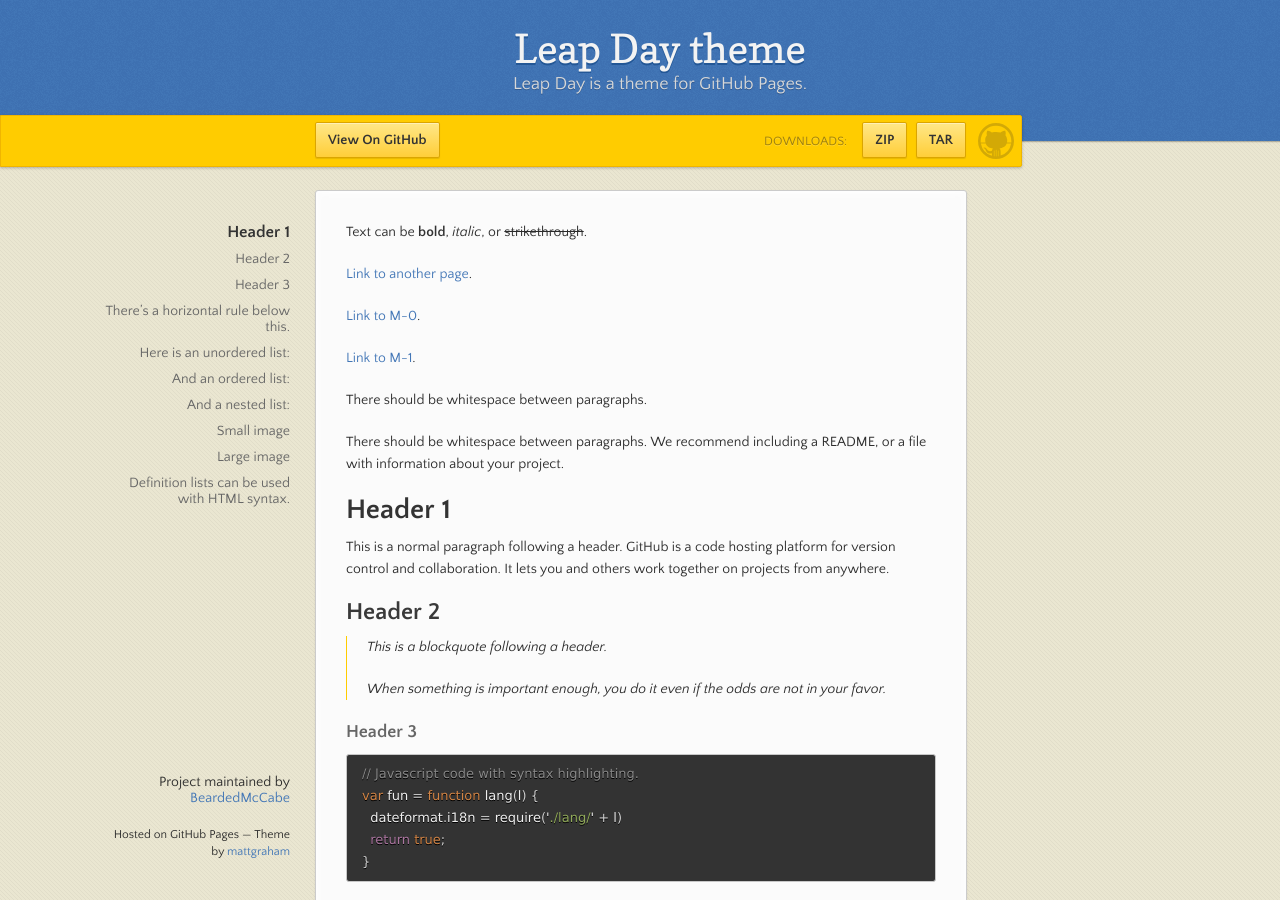
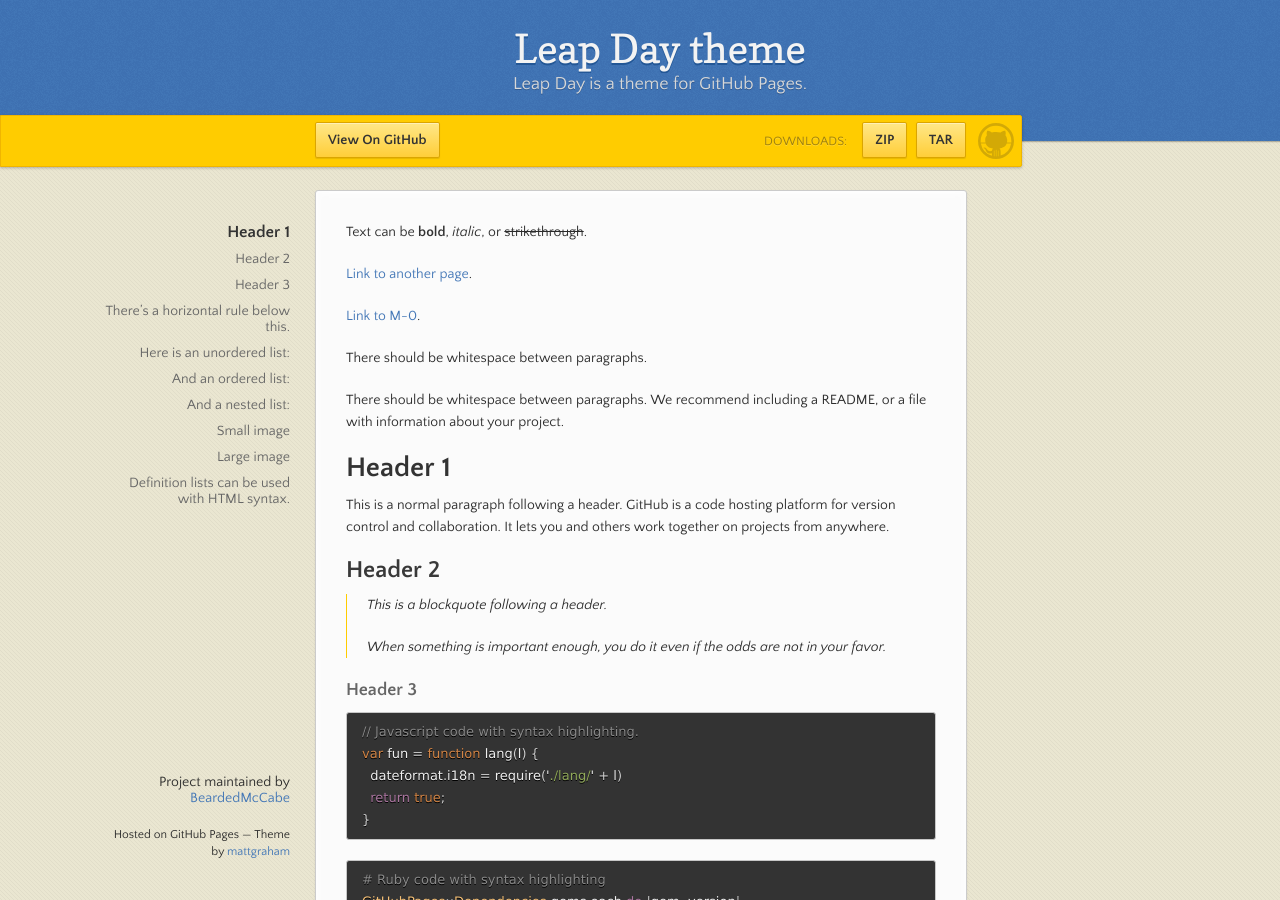
Before and after one commit to BeardedMcCabe/Leapday_test_20250212, a Jekyll site: the page built from index.md, in a window 1280 px wide and 900 px high. Built offline with Jekyll 4.4.1, drawn with Linux system fonts in a browser that asks for light colours.

Commit message:
Update index.md

```diff
--- a/index.md
+++ b/index.md
@@ -8,7 +8,7 @@ Text can be **bold**, _italic_, or ~~strikethrough~~.
 
 [Link to M-0](./Exp00_LearnToLab.html).
 
-[Link to M-1](./Exp01_VectorTable.html).
+
 
 There should be whitespace between paragraphs.
 
```
